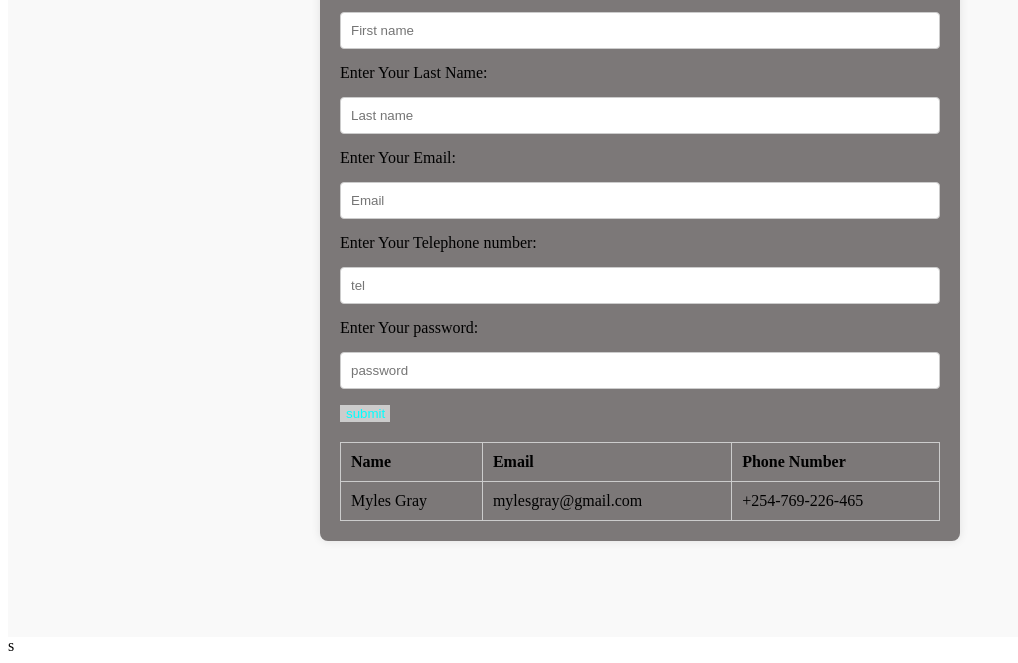
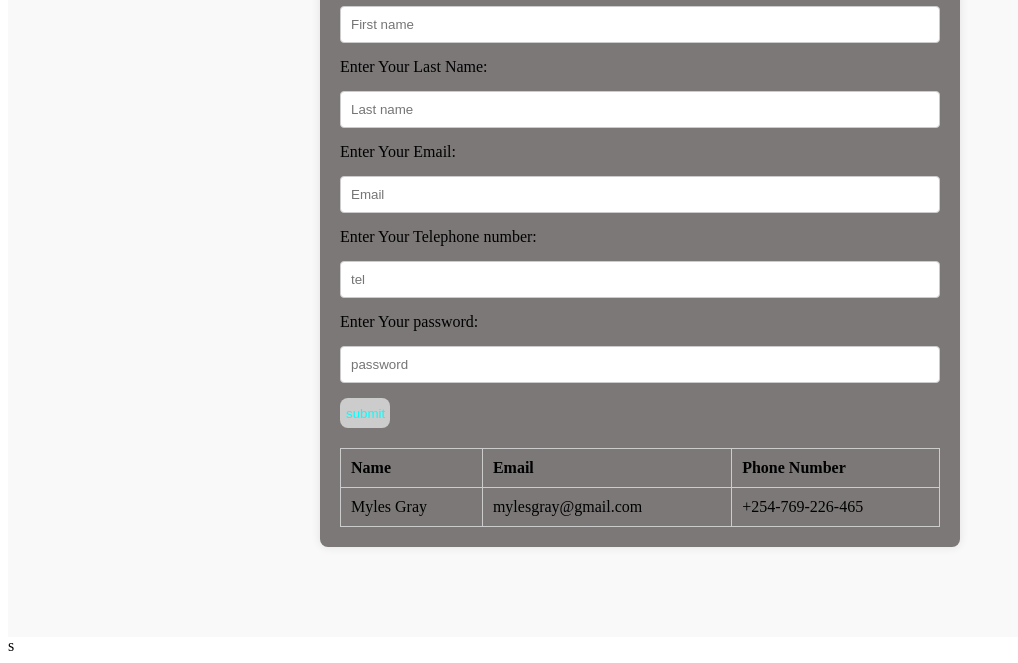
Before and after one commit to Popeaura/Form, a plain HTML site: page index.html in a window 1280 px wide. Shown: the part 211-874 px from the top of the page, without its empty margins (0-1018 px from the left). Drawn offline with Linux system fonts and the light colour scheme.

Commit message:
I modified my styles.css file

```diff
--- a/styles.css
+++ b/styles.css
@@ -58,5 +58,7 @@ button{
     color: aqua;
     border: #f9f9f9;
     width: 50px;
+    height: 30px;
+    border-radius: 8px;
 
 }
```
